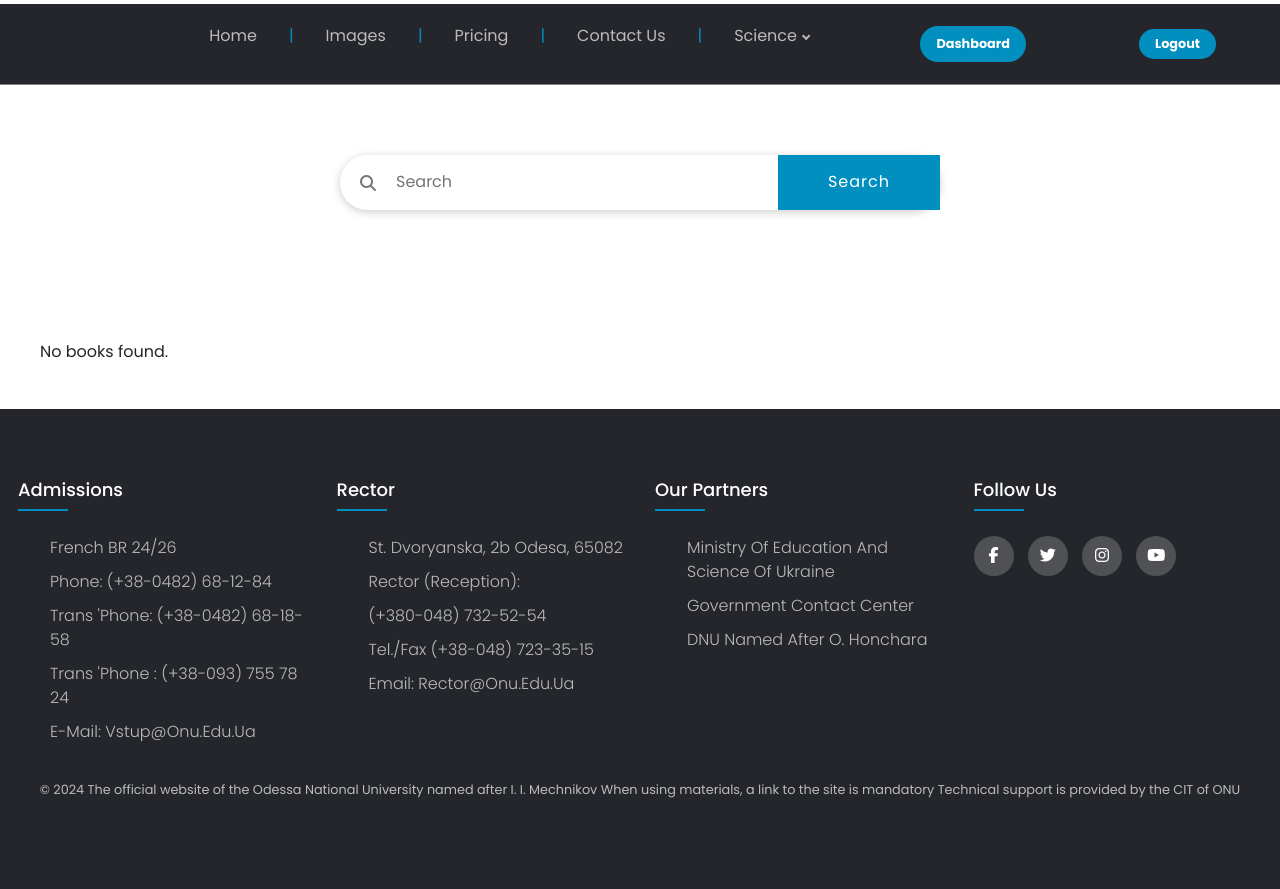
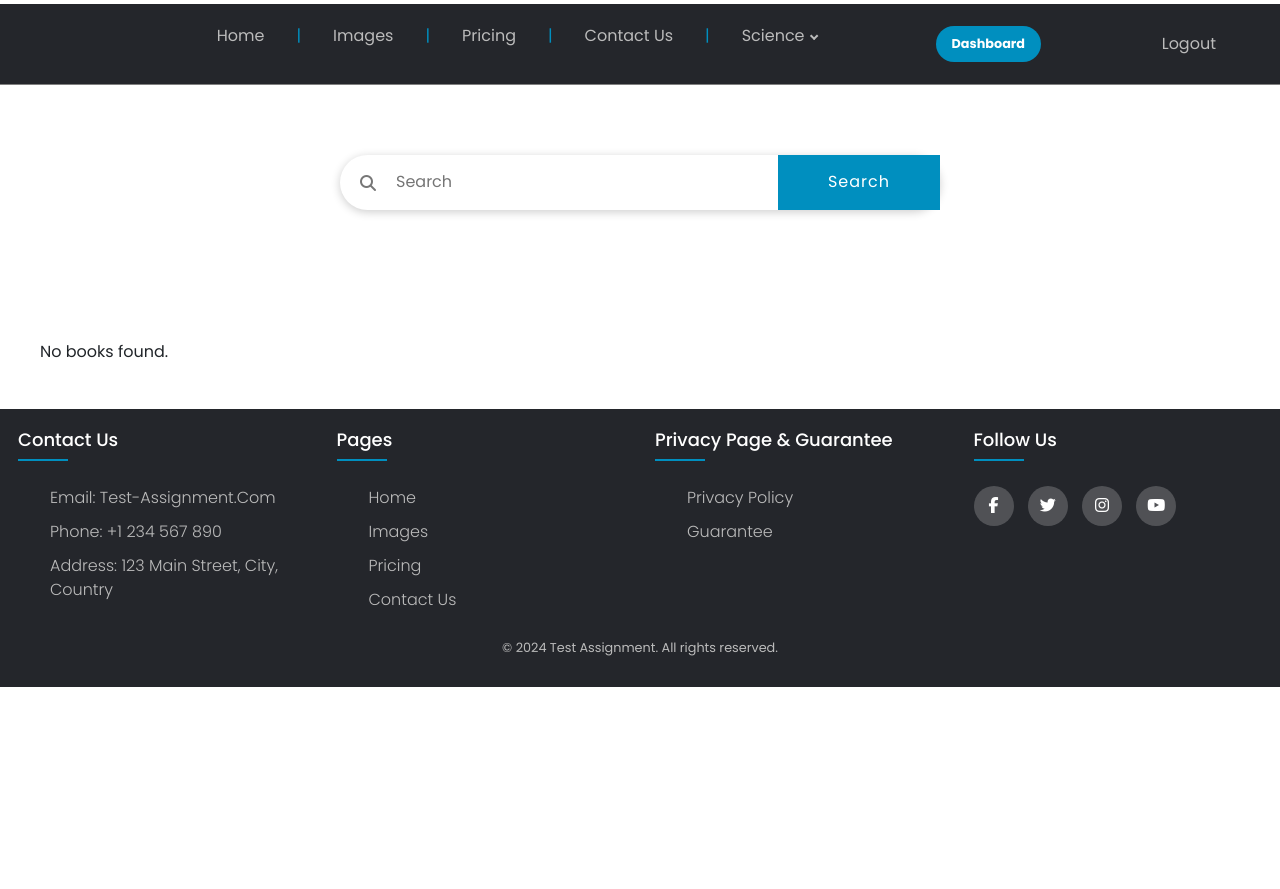
Before and after one commit to Sauberr/test_assignment, a Django app: page / in a window 1280 px wide. After the commit the page ends 687 px from the top, so only its background shows below. Run offline with Django 4.2, Linux system fonts and the light colour scheme; the visitor is signed in with stand-in values (Sample User, id 1); parts of the project's set-up code (start-up, migrations or seed data) failed here and were passed over; some libraries are stand-ins or nearby versions.

Commit message:
feat: Add style and urls for templates.

```diff
--- a/test_assignment/src/static/css/partials/footer.css
+++ b/test_assignment/src/static/css/partials/footer.css
@@ -10,7 +10,6 @@ body {
     padding: 0;
     box-sizing: border-box;
     font-family: 'Poppins', sans-serif;
-
 }
 
 .footer-container {
@@ -29,7 +28,7 @@ ul {
 
 .footer {
     background-color: #24262b;
-    padding: 70px 0;
+    padding: 20px 0; /* Reduced padding */
 }
 
 .footer-col {
@@ -96,7 +95,7 @@ ul {
 
 .footer-bottom {
     text-align: center;
-    padding: 20px;
+    padding: 10px;
     background: #24262b;
     color: #bbbbbb;
     font-size: 0.8rem;
--- a/test_assignment/src/static/css/partials/navbar.css
+++ b/test_assignment/src/static/css/partials/navbar.css
@@ -137,6 +137,33 @@ header {
 }
 
 .navbar .links a:hover::after {
+    width: 100%;
+}
+
+    .logout-links {
+    position: relative;
+    text-decoration: none;
+    color: #bbbbbb;
+    font-size: 1rem;
+    transition: color 0.3s ease;
+}
+
+.logout-links::after {
+    content: "";
+    position: absolute;
+    width: 0;
+    height: 2px;
+    bottom: -5px;
+    left: 0;
+    background-color: #fff;
+    transition: width 0.3s ease;
+}
+
+.logout-links:hover {
+    color: #ffffff;
+}
+
+.logout-links:hover::after {
     width: 100%;
 }
 
--- a/test_assignment/src/static/css/registration/login.css
+++ b/test_assignment/src/static/css/registration/login.css
@@ -198,7 +198,7 @@
     background: #ea0000;
 }
 
-.telegram-btn {
+.github-btn {
     background: #0000cd;
 }
 
@@ -206,7 +206,7 @@
     background: #ff2e16;
 }
 
-.telegram-btn:hover {
+.github-btn:hover {
     background: #1e90ff;
 }
 
--- a/test_assignment/src/templates/emails/registration_email.html
+++ b/test_assignment/src/templates/emails/registration_email.html
@@ -242,7 +242,7 @@
                             <tr>
                                 <td style="padding: 0px;background-color: #15193b;" align="center">
                                     <table cellpadding="0" cellspacing="0" border="0" style="width:600px;">
-                                        <tr style="background-image: url("{% static "media/core_media/image-2.png" %}");background-repeat: no-repeat;background-position: center top;background-color: transparent;">
+                                        <tr style="background-images: url("{% static "media/core_media/images-2.png" %}");background-repeat: no-repeat;background-position: center top;background-color: transparent;">
                         <![endif]-->
 
                         <!--[if (mso)|(IE)]>
@@ -433,7 +433,7 @@
                             <tr>
                                 <td style="padding: 0px;background-color: #15193b;" align="center">
                                     <table cellpadding="0" cellspacing="0" border="0" style="width:600px;">
-                                        <tr style="background-image: url("{% static "media/core_media/image-4.png" %}");background-repeat: no-repeat;background-position: center top;background-color: transparent;">
+                                        <tr style="background-images: url("{% static "media/core_media/images-4.png" %}");background-repeat: no-repeat;background-position: center top;background-color: transparent;">
                         <![endif]-->
 
                         <!--[if (mso)|(IE)]>
@@ -583,7 +583,7 @@
                             <tr>
                                 <td style="padding: 0px;background-color: #15193b;" align="center">
                                     <table cellpadding="0" cellspacing="0" border="0" style="width:600px;">
-                                        <tr style="background-image: url("{% static "media/core_media/image-3.png" %}");background-repeat: no-repeat;background-position: center top;background-color: transparent;">
+                                        <tr style="background-images: url("{% static "media/core_media/images-3.png" %}");background-repeat: no-repeat;background-position: center top;background-color: transparent;">
                         <![endif]-->
 
                         <!--[if (mso)|(IE)]>
--- a/test_assignment/src/templates/partials/base.html
+++ b/test_assignment/src/templates/partials/base.html
@@ -15,7 +15,7 @@
     <link rel="stylesheet" type="text/css" href="{% static 'css/styles.css' %}">
     <link rel="stylesheet" href="https://cdnjs.cloudflare.com/ajax/libs/normalize/5.0.0/normalize.min.css">
     <link rel="stylesheet" href="https://cdnjs.cloudflare.com/ajax/libs/font-awesome/5.15.3/css/all.min.css"/>
-    <link rel="icon" type="image/x-icon" href="{% static 'image/icon.png' %}"/>
+    <link rel="icon" type="image/x-icon" href="{% static 'images/icon.png' %}"/>
     {% block css %} {% endblock %}
 
 </head>
--- a/test_assignment/src/templates/partials/footer.html
+++ b/test_assignment/src/templates/partials/footer.html
@@ -8,31 +8,27 @@
         <div class="footer-container">
             <div class="row">
                 <div class="footer-col">
-                    <h4> Admissions </h4>
+                    <h4>Contact Us</h4>
                     <ul>
-                        <li><a href="#" target="_blank">  French BR 24/26 </a></li>
-                        <li><a href="#" target="_blank">  phone: (+38-0482) 68-12-84 </a></li>
-                        <li><a href="#" target="_blank"> trans 'phone: (+38-0482) 68-18-58 </a></li>
-                        <li><a href="#" target="_blank"> trans 'phone : (+38-093) 755 78 24 </a></li>
-                        <li><a href="#" target="_blank"> E-mail: vstup@onu.edu.ua </a></li>
+                        <li><a href="mailto:info@yourwebsite.com">Email: test-assignment.com</a></li>
+                        <li><a href="tel:+1234567890">Phone: +1 234 567 890</a></li>
+                        <li><a href="#">Address: 123 Main Street, City, Country</a></li>
                     </ul>
                 </div>
                 <div class="footer-col">
-                    <h4>Rector</h4>
+                    <h4>Pages</h4>
                     <ul>
-                        <li><a href="#" target="_blank"> St. Dvoryanska, 2b Odesa, 65082 </a></li>
-                        <li><a href="#" target="_blank"> Rector (reception): </a></li>
-                        <li><a href="#" target="_blank"> (+380-048) 732-52-54 </a></li>
-                        <li><a href="#" target="_blank"> Tel./fax (+38-048) 723-35-15 </a></li>
-                        <li><a href="#" target="_blank"> Email: rector@onu.edu.ua </a></li>
+                        <li><a href="#">Home</a></li>
+                        <li><a href="#">Images</a></li>
+                        <li><a href="#">Pricing</a></li>
+                        <li><a href="#">Contact Us</a></li>
                     </ul>
                 </div>
                 <div class="footer-col">
-                    <h4> Our partners </h4>
+                    <h4>Privacy Page & Guarantee</h4>
                     <ul>
-                        <li><a href="#" target="_blank"> Ministry of Education and Science of Ukraine</a></li>
-                        <li><a href="#" target="_blank"> Government contact center </a></li>
-                        <li><a href="#" target="_blank"> DNU named after O. Honchara </a></li>
+                        <li><a href="#">Privacy Policy</a></li>
+                        <li><a href="#">Guarantee</a></li>
                     </ul>
                 </div>
                 <div class="footer-col">
@@ -47,9 +43,7 @@
             </div>
         </div>
         <div class="footer-bottom">
-            © {% now 'Y' %} The official website of the Odessa National University named after I. I. Mechnikov
-            When using materials, a link to the site is mandatory
-            Technical support is provided by the CIT of ONU
+            © {% now 'Y' %} Test Assignment. All rights reserved.
         </div>
     </footer>
 </body>
--- a/test_assignment/src/templates/partials/navbar.html
+++ b/test_assignment/src/templates/partials/navbar.html
@@ -22,7 +22,7 @@
         <ul class="links">
             <li><a href="{% url 'core:index' %}"> Home </a></li>
             <span>|</span>
-            <li><a href=""> Images </a></li>
+            <li><a href="{% url 'images:images_list' %}"> Images </a></li>
             <span>|</span>
             <li><a href="{% url 'core:pricing' %}"> Pricing </a></li>
             <span>|</span>
@@ -38,11 +38,11 @@
             </li>
         </ul>
         {% if user.is_authenticated %}
-        <a href="{% url 'account:login' %}" class="action_btn"> Dashboard </a>
-        <form action="{% url 'account:logout' %}" method="POST">
+        <a href="" class="action_btn"> Dashboard </a>
+        <form id="logout-form" action="{% url 'account:logout' %}" method="POST" style="display: none;">
             {% csrf_token %}
-            <button type="submit" class="action_btn"> Logout </button>
         </form>
+         <a href="#" class="logout-links" onclick="document.getElementById('logout-form').submit(); return false;">Logout</a>
         {% else %}
         <a href="{% url 'account:login' %}" class="action_btn">Sign In / Login </a>
         {% endif %}
@@ -54,7 +54,7 @@
     </div>
    <div class="dropdown_menu">
         <li><a href="{% url 'core:index' %}"> Home </a></li>
-        <li><a href=""> Images </a></li>
+        <li><a href="{% url 'images:images_list' %}"> Images </a></li>
         <li><a href=""> Pricing </a></li>
         <li><a href=""> Contact Us </a></li>
         <li class="dropdown">
@@ -66,7 +66,11 @@
             </div>
         </li>
         {% if user.is_authenticated %}
-        <a href="{% url 'account:login' %}" class="action_btn"> Dashboard </a>
+        <a href="" class="action_btn"> Dashboard </a>
+         <form id="logout-form" action="{% url 'account:logout' %}" method="POST" style="display: none;">
+            {% csrf_token %}
+        </form>
+         <a href="#" class="logout-links" onclick="document.getElementById('logout-form').submit(); return false;">Logout</a>
         {% else %}
         <a href="{% url 'account:login' %}" class="action_btn"> Sign In / Login </a>
         {% endif %}
--- a/test_assignment/src/templates/partials/pricing.html
+++ b/test_assignment/src/templates/partials/pricing.html
@@ -15,7 +15,7 @@
 <section class="plans__container">
     <div class="plans">
         <div class="plansHero">
-            <h1 class="plansHero__title">Choose your pricing plan</h1>
+            <h1 class="plansHero__title"> 𝓒𝓱𝓸𝓸𝓼𝓮 𝔂𝓸𝓾𝓻 𝓹𝓻𝓲𝓬𝓲𝓷𝓰 𝓹𝓵𝓪𝓷 </h1>
             <h3>Subscription status: {{ subscription_plan|title }}</h3>
             <h3>Delete subscription</h3>
             <a type="button" href="{% url 'subscriptions:confirm_delete_subscription' subscription_id %}">Delete</a>
```
Also changed, not shown: test_assignment/src/static/css/http_errors/errors.css (deleted, +0 -15 lines), test_assignment/src/templates/registration/profile.html (+58 -9 lines).
